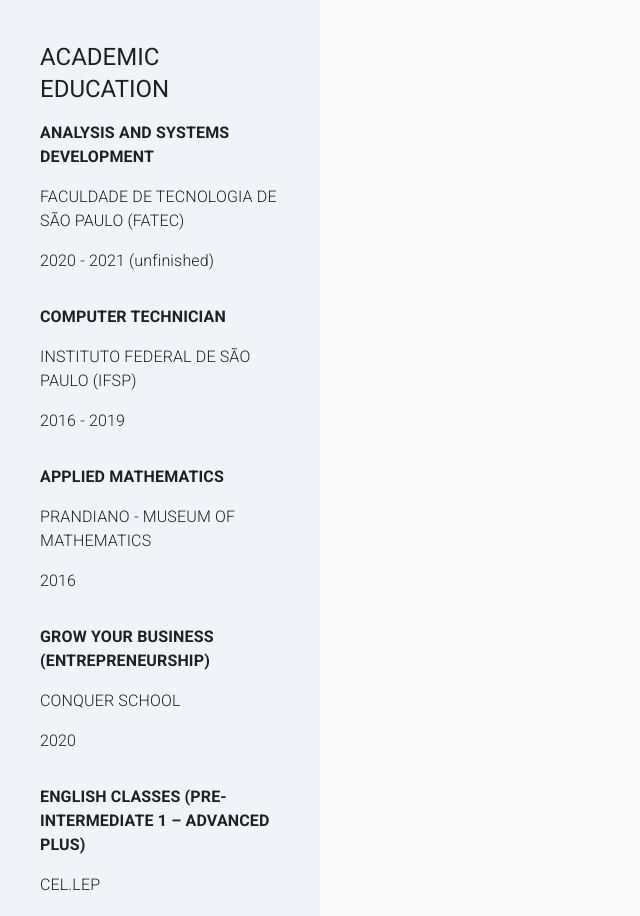
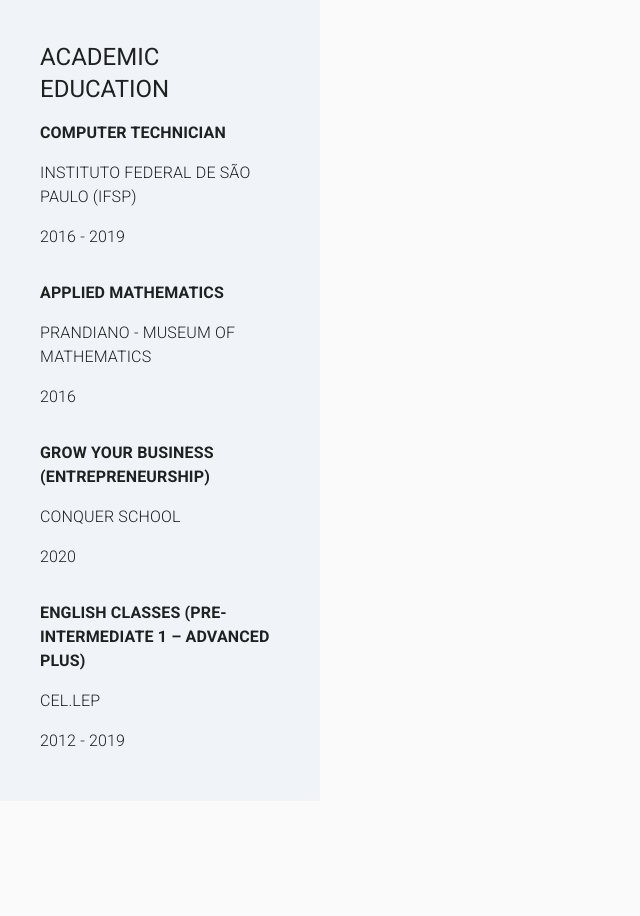
Before and after one commit to GabrielMochi/curriculum, a React (Vite) app: page / in a window 1280 px wide. Shown: the part 820-1736 px from the top of the page, without its empty margins (0-640 px from the left). After the commit the page ends 1621 px from the top, so only its background shows below. Built offline with nearby package versions, Linux system fonts and the light colour scheme.

Commit message:
remove fatec from academic education

```diff
--- a/src/components/organisms/Sidebar/Sidebar.controller.tsx
+++ b/src/components/organisms/Sidebar/Sidebar.controller.tsx
@@ -43,14 +43,6 @@ const useSidebarController = (): SidebarControllerReturn => {
 
   const academicEducationRecords: SidebarControllerReturn["academicEducationRecords"] = [
     {
-      courseTitle: t("academicEducation.fatec.courseTitle"),
-      institutionName: t("academicEducation.fatec.institutionName"),
-      period: {
-        startYear: t("academicEducation.fatec.period.startYear"),
-        endYear: t("academicEducation.fatec.period.endYear"),
-      },
-    },
-    {
       courseTitle: t("academicEducation.ifsp.courseTitle"),
       institutionName: t("academicEducation.ifsp.institutionName"),
       period: {
--- a/src/i18n/translations/en-US/translation.json
+++ b/src/i18n/translations/en-US/translation.json
@@ -33,14 +33,6 @@
   },
   "academicEducation": {
     "label": "Academic Education",
-    "fatec": {
-      "courseTitle": "Analysis and systems development",
-      "institutionName": "Faculdade de Tecnologia de São Paulo (FATEC)",
-      "period": {
-        "startYear": "2020",
-        "endYear": "2021 (unfinished)"
-      }
-    },
     "ifsp": {
       "courseTitle": "Computer technician",
       "institutionName": "Instituto Federal de São Paulo (IFSP)",
```
